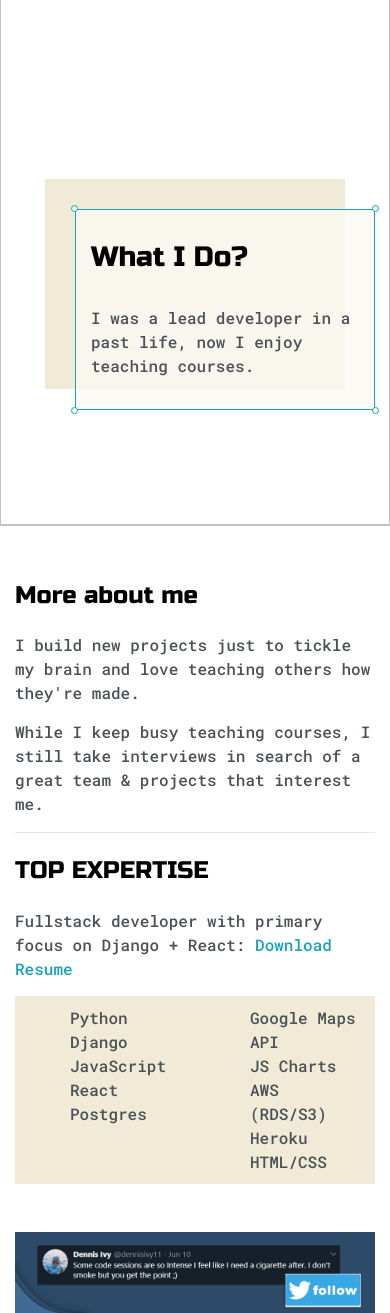
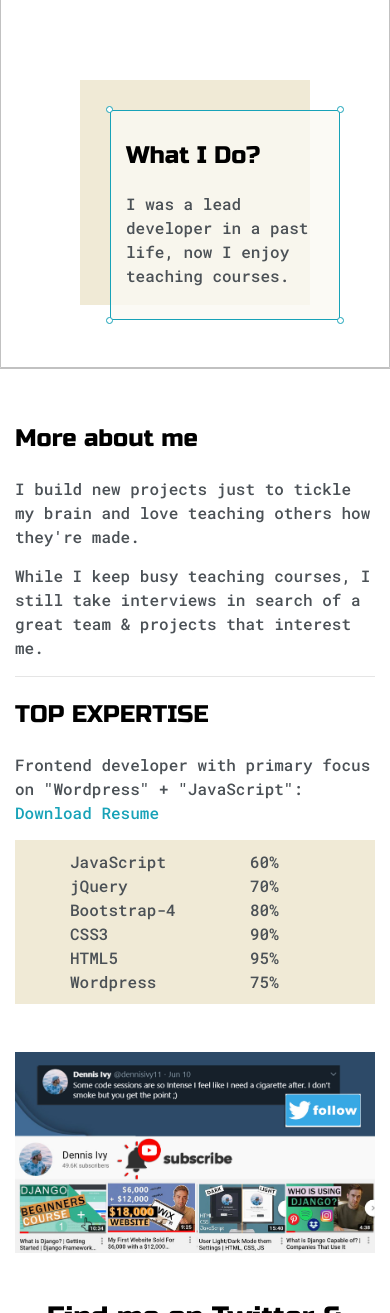
Before and after one commit to HridayPalash/Hriday-s-Portfolio, a website: page src/index.html in a window 390 px wide. Shown: the part 687-2000 px from the top of the page. Drawn offline with Linux system fonts and the light colour scheme.

Commit message:
Mobile Responsiveness Complete

```diff
--- a/src/index.html
+++ b/src/index.html
@@ -77,25 +77,27 @@
                         <p>While I keep busy teaching courses, I still take interviews in search of a great team & projects that interest me.</p>
                         <hr>
                         <h4 class="py-2">TOP EXPERTISE</h4>
-                        <p>Fullstack developer with primary focus on Django + React: <a href="#"> Download Resume</a></p>
+                        <p>Frontend developer with primary focus on "Wordpress" + "JavaScript": <a href="#"> Download Resume</a></p>
                         <div class="container">
                             <div class="row skill-option">
                                 <div class="col">
                                     <ul>
-                                        <li>Python</li>
-                                        <li>Django</li>
                                         <li>JavaScript</li>
-                                        <li>React</li>
-                                        <li>Postgres</li>
+                                        <li>jQuery</li>
+                                        <li>Bootstrap-4</li>
+                                        <li>CSS3</li>
+                                        <li>HTML5</li>
+                                        <li>Wordpress</li>
                                     </ul>
                                 </div>
                                 <div class="col">
                                     <ul>
-                                        <li>Google Maps API</li>
-                                        <li>JS Charts</li>
-                                        <li>AWS (RDS/S3)</li>
-                                        <li>Heroku</li>
-                                        <li>HTML/CSS</li>
+                                        <li>60%</li>
+                                        <li>70%</li>
+                                        <li>80%</li>
+                                        <li>90%</li>
+                                        <li>95%</li>
+                                        <li>75%</li>
                                     </ul>
                                 </div>
                             </div>
--- a/src/scss/style.scss
+++ b/src/scss/style.scss
@@ -208,9 +208,40 @@
 // s4 Section End
 // Media query
 @media screen and (max-width:768px){
+    .greeting-wrapper{
+        h1{
+            font-size: 48px;
+        }
+    }
     .intro-wrapper {
+        .left-column{
+            min-height: 20em !important;
+        }
         .right-column{
+            min-height: 20em !important;
+            padding-top: -30px;
+            padding-bottom: 30px;
             justify-content: center;
         }
     }
 }
+@media screen and (max-width:400px){
+    .greeting-wrapper {
+        min-height: 14em !important;
+    }
+    .intro-wrapper{
+        .right-column{
+            #preview-shadow{
+                width: 230px !important;
+                height: 225px !important;
+                #preview{
+                    width: 230px !important;
+                    h3{
+                        font-size: 24px;
+                        margin-bottom: -10px !important;
+                    }
+                }
+            }
+        }
+    }
+}
```
Also changed, not shown: src/css/style.css.
